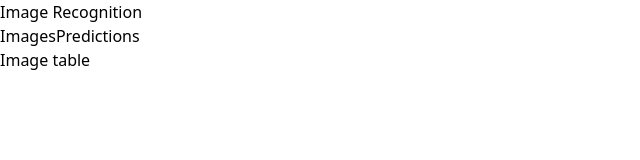
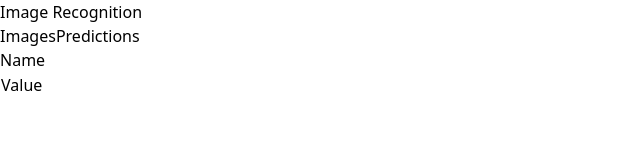
Before and after one commit to ruiined/image-recognition, a Next.js app: page / in a window 1280 px wide. Shown: the top 160 px of the page, without its empty margins (0-640 px from the left). Built offline with nearby package versions, Linux system fonts and the light colour scheme.

Commit message:
feat: setup tabs and table

```diff
--- a/src/components/App.tsx
+++ b/src/components/App.tsx
@@ -1,4 +1,6 @@
 import { Tab } from "@headlessui/react";
+
+const CATEGORIES = [{ title: "Images" }, { title: "Predictions" }];
 
 const App = () => {
   return (
@@ -6,11 +8,23 @@
       <h1>Image Recognition</h1>
       <Tab.Group>
         <Tab.List>
-          <Tab>Images</Tab>
-          <Tab>Predictions</Tab>
+          {CATEGORIES.map(({ title }) => (
+            <Tab key={title}>{title}</Tab>
+          ))}
         </Tab.List>
         <Tab.Panels>
-          <Tab.Panel>Image table</Tab.Panel>
+          <Tab.Panel>
+            <table className="table-auto">
+              <thead>
+                <tr>Name</tr>
+              </thead>
+              <tbody>
+                <tr>
+                  <td>Value</td>
+                </tr>
+              </tbody>
+            </table>
+          </Tab.Panel>
           <Tab.Panel>Prediction table</Tab.Panel>
         </Tab.Panels>
       </Tab.Group>
```
